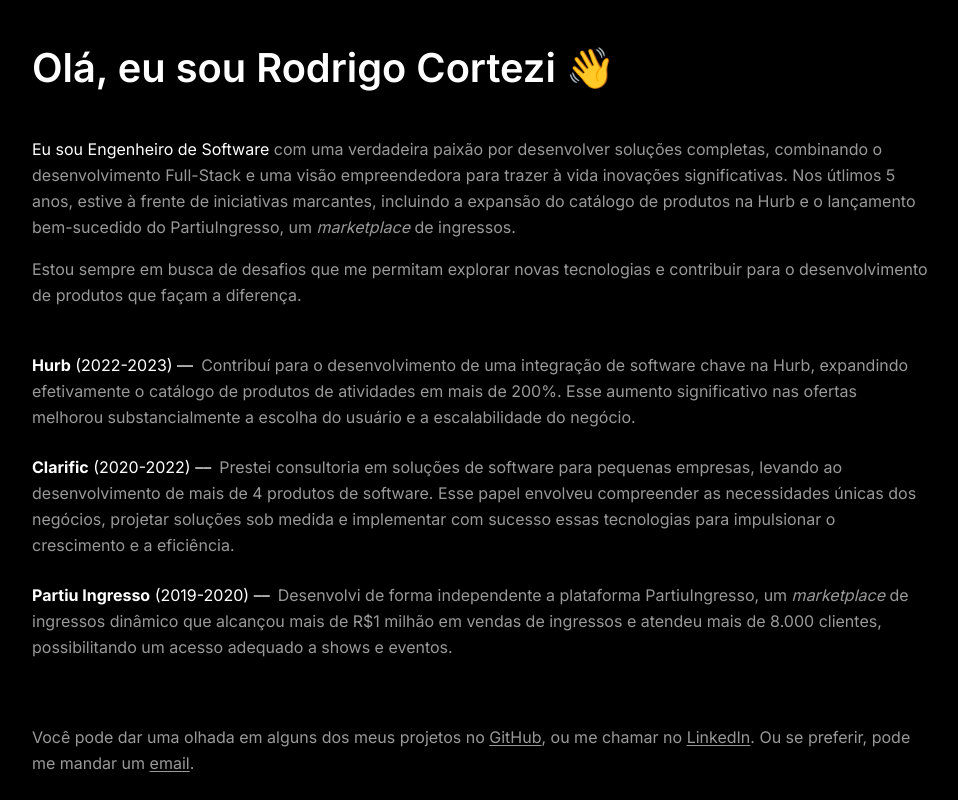
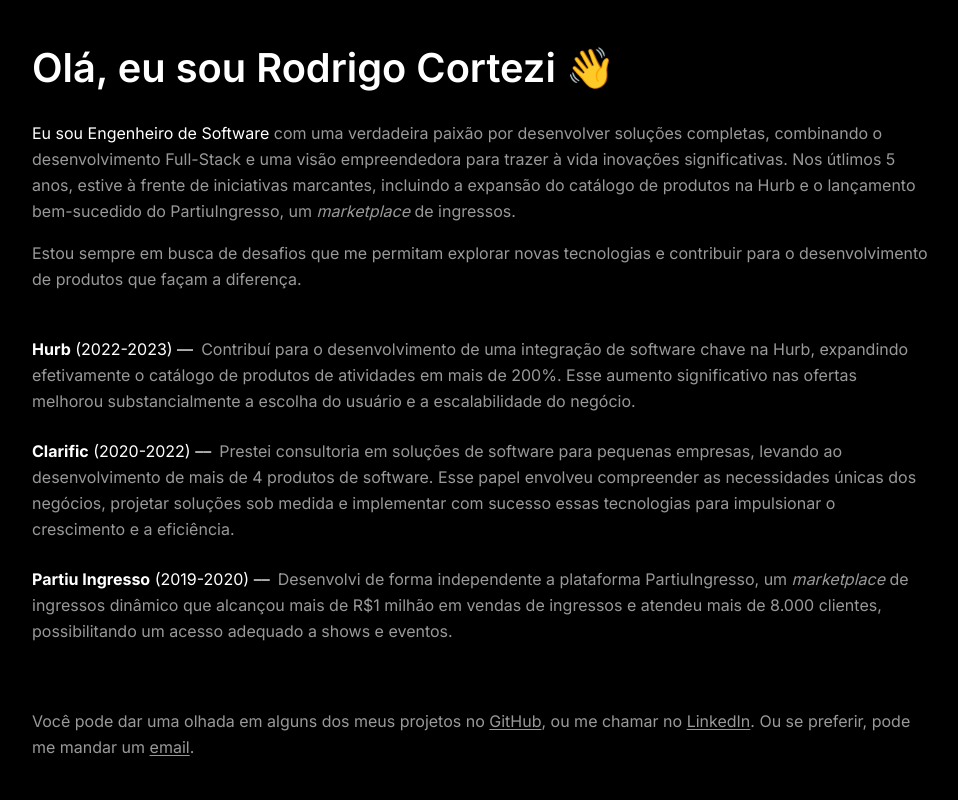
Before and after one commit to rodrigovcortezi/rodrigocortezi.com, a Next.js app: page / in a window 1280 px wide. Shown: the whole page, without its empty margins (160-1118 px from the left). Built offline with nearby package versions, Linux system fonts and the light colour scheme.

Commit message:
style: tweak spacing

```diff
--- a/src/app/page.tsx
+++ b/src/app/page.tsx
@@ -3,12 +3,12 @@
     <>
       <main className="px-[5vw]">
         <div className="max-w-4xl mx-auto">
-          <section className="pt-8 md:pt-[6vh]">
+          <section className="pt-8 md:pt-[6vh] 2xl:pt-36">
             <h1 className="text-3xl md:text-4xl text-white font-semibold leading-tight md:leading-none">
               Olá, eu sou{' '}
               <span className="whitespace-nowrap">Rodrigo Cortezi</span> 👋
             </h1>
-            <p className="pt-12 leading-relaxed">
+            <p className="pt-8 leading-relaxed">
               <span className="text-white">Eu sou Engenheiro de Software</span>{' '}
               com uma verdadeira paixão por desenvolver soluções completas,
               combinando o desenvolvimento Full-Stack e uma visão empreendedora
@@ -63,7 +63,7 @@
               </li>
             </ul>
           </section>
-          <section className="pt-16 pb-4">
+          <section className="pt-16 pb-8">
             <p className="leading-relaxed">
               Você pode dar uma olhada em alguns dos meus projetos no{' '}
               <a href="https://github.com/rodrigovcortezi">GitHub</a>, ou me
```
